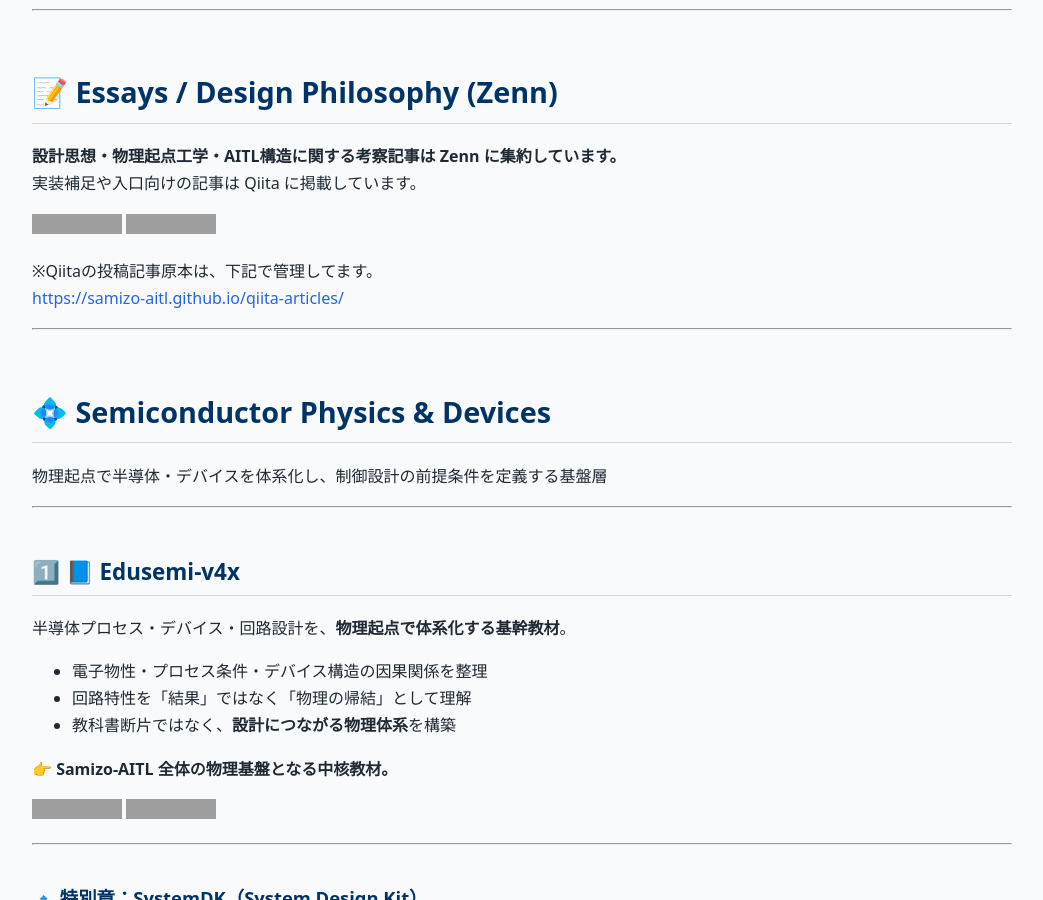
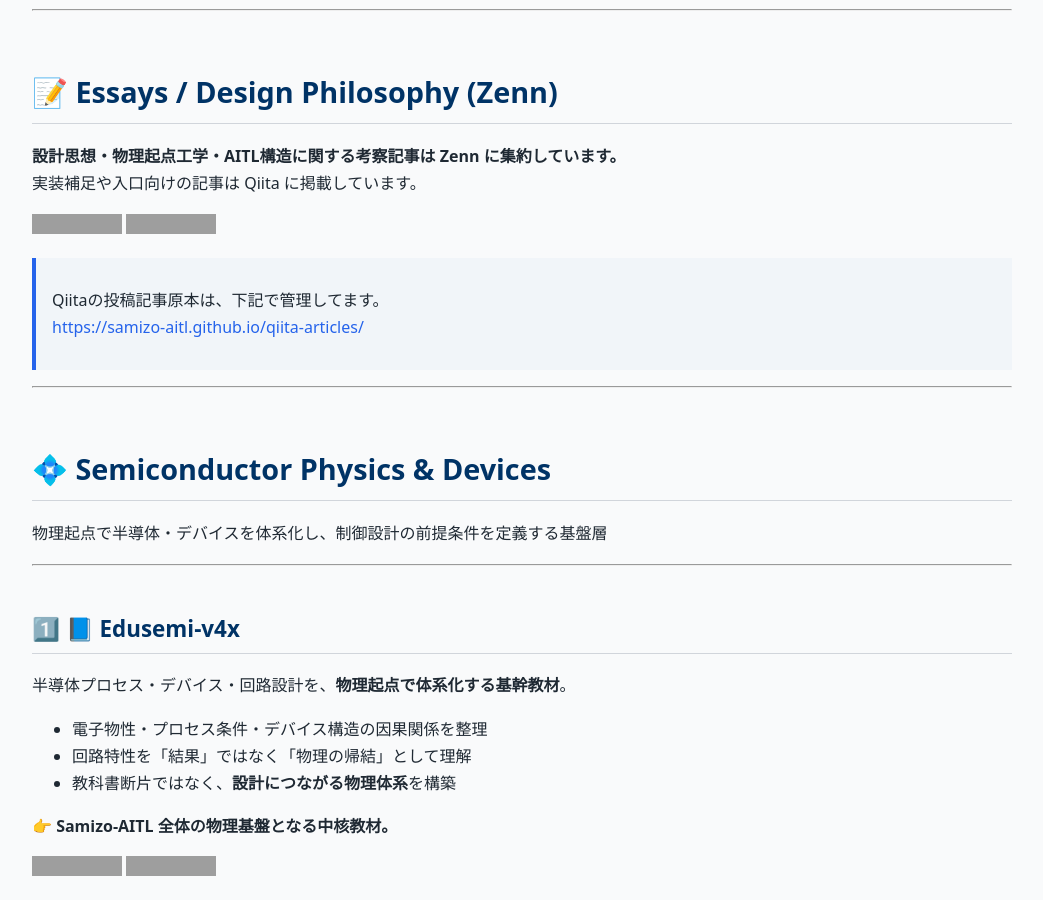
Before and after one commit to Samizo-AITL/Samizo-AITL.github.io, a Jekyll site: the page built from portal/index.md, in a window 1280 px wide and 900 px high, scrolled down 3568 px, cut to the strip 0-900 px from the top of the window. Shown: the whole strip, without its empty margins (118-1161 px from the left). Built offline with Jekyll 4.4.1, drawn with Linux system fonts in a browser that asks for light colours; our own code applies the rules of GitHub Pages for plain Markdown files; grey boxes are pictures that could not be loaded.

```diff
--- a/portal/index.md
+++ b/portal/index.md
@@ -149,8 +149,8 @@ Samizo-AITL/
 [![Zenn Articles](https://img.shields.io/badge/Zenn-Articles-blue?logo=zenn)](https://zenn.dev/samizo_aitl)
 [![Qiita](https://img.shields.io/badge/Qiita-Articles-lightgrey?logo=qiita)](https://qiita.com/ctrl_bug)
 
-※Qiitaの投稿記事原本は、下記で管理してます。<br>
-[https://samizo-aitl.github.io/qiita-articles/](https://samizo-aitl.github.io/qiita-articles/)
+> Qiitaの投稿記事原本は、下記で管理してます。<br>
+> [https://samizo-aitl.github.io/qiita-articles/](https://samizo-aitl.github.io/qiita-articles/)
 
 ---
 
```
